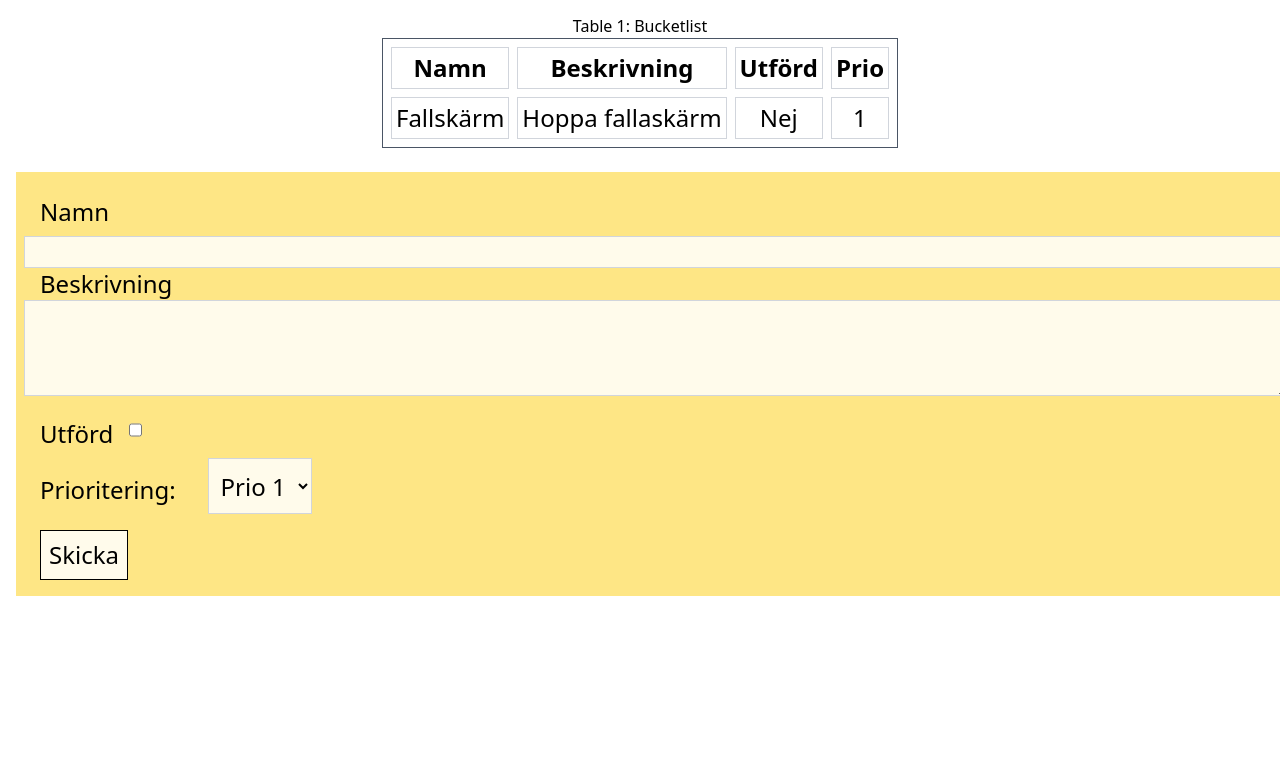
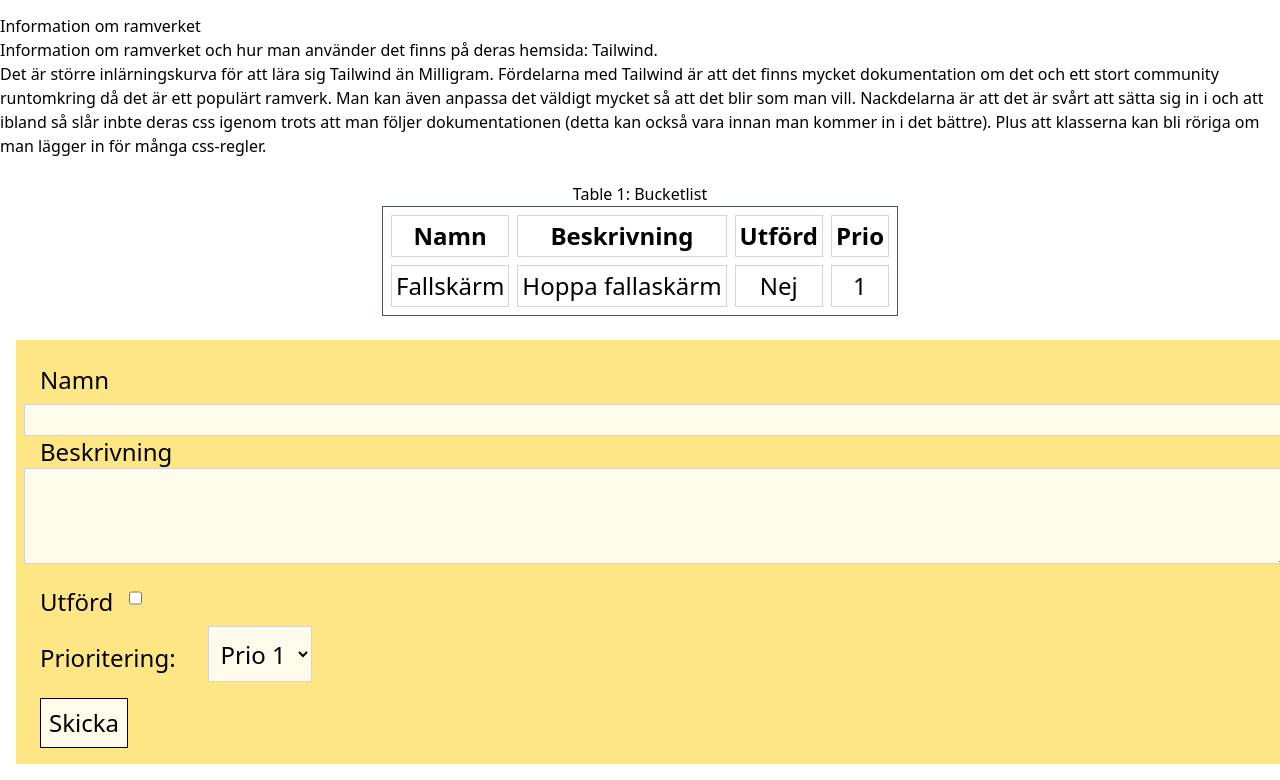
Before and after one commit to Rebexian87/moment1_DT193G, a website: page src/tailwind.html in a window 1280 px wide. Shown: the part 138-918 px from the top of the page. Before the commit the page ends 800 px from the top, so only its background shows below. Drawn offline with Linux system fonts and the light colour scheme.

Commit message:
added pros and cons. And added comments

```diff
--- a/src/tailwind.html
+++ b/src/tailwind.html
@@ -23,6 +23,15 @@
     <div>
 
         <h1 class="text-red-600 text-3xl font-bold m-6 md:text-5xl text-center ">Tabell och formulär med tailwind</h1>
+          </div>
+
+          <div>
+            <h2>Information om ramverket</h2>
+            <p>Information om ramverket och hur man använder det finns på deras hemsida: <a href="https://tailwindcss.com/">Tailwind</a>.</p>
+            <p>Det är större inlärningskurva för att lära sig Tailwind än Milligram. Fördelarna med Tailwind är att det finns mycket dokumentation om det och ett stort community runtomkring då det är ett populärt ramverk.
+                Man kan även anpassa det väldigt mycket så att det blir som man vill. Nackdelarna är att det är svårt att sätta sig in i och att ibland så slår inbte deras css igenom trots att man följer dokumentationen (detta kan
+                också vara innan man kommer in i det bättre). Plus att klasserna kan bli röriga om man lägger in för många css-regler.
+            </p>
           </div>
 
     <div>
```
Also changed, not shown: src/milligram.html (+11 -9 lines), src/output.css.
